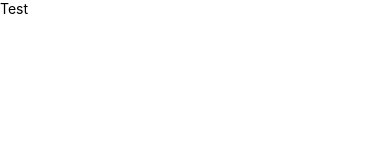
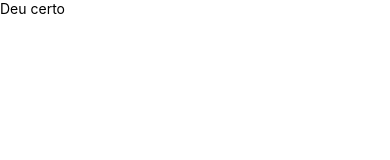
Before and after one commit to carloszan/react-native-seduca-team, a React Native app: screen / in a window 390 px wide. Shown: the top 160 px of the page. Built offline with nearby package versions, Linux system fonts and the light colour scheme.

Commit message:
styled components adicionado

```diff
--- a/App.tsx
+++ b/App.tsx
@@ -1,10 +1,14 @@
 import React from 'react';
-import {Text, View} from 'react-native';
+import styled from 'styled-components/native';
+
+const Container = styled.View``;
+
+const Text = styled.Text``;
 
 export default () => {
   return (
-    <View>
-      <Text>Test</Text>
-    </View>
+    <Container>
+      <Text>Deu certo</Text>
+    </Container>
   );
-};
+}
--- a/package.json
+++ b/package.json
@@ -15,13 +15,16 @@
     "react": "16.13.1",
     "react-dom": "16.13.1",
     "react-native": "https://github.com/expo/react-native/archive/sdk-41.0.0.tar.gz",
-    "react-native-web": "~0.13.12"
+    "react-native-web": "~0.13.12",
+    "styled-components": "^5.3.0"
   },
   "devDependencies": {
     "@babel/core": "^7.9.0",
     "@react-native-community/eslint-config": "^2.0.0",
     "@types/react": "~16.9.35",
     "@types/react-native": "~0.63.2",
+    "@types/styled-components": "^5.1.9",
+    "@types/styled-components-react-native": "^5.1.1",
     "eslint": "^7.26.0",
     "prettier": "^2.3.0",
     "typescript": "~4.0.0"
```
Also changed, not shown: 1 other file (tests, documents, lock files or other folders).
